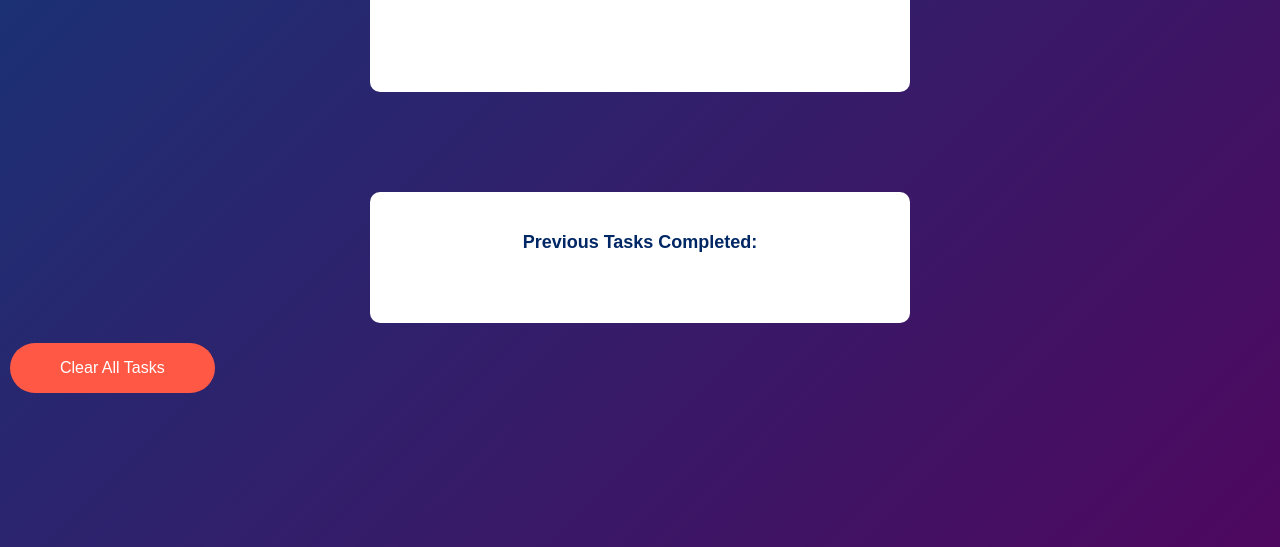
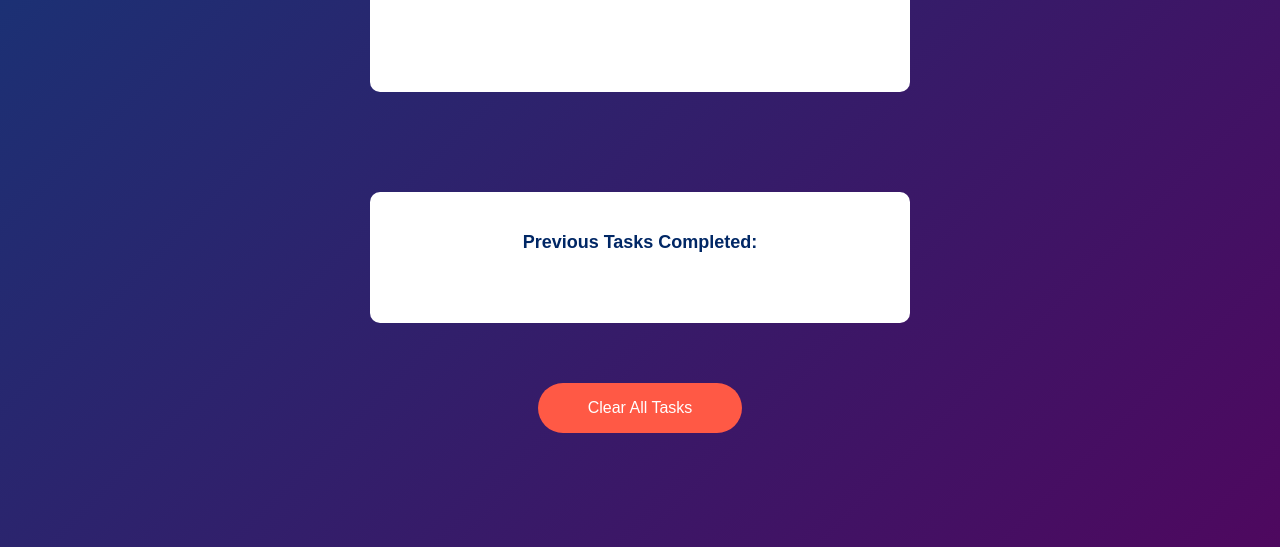
Before and after one commit to SiraajIsaacs/ToDoList, a plain HTML site: page index.html in a window 1280 px wide. Shown: the part 253-800 px from the top of the page. Drawn offline with Linux system fonts and the light colour scheme.

Commit message:
Styled clear tasks button.

```diff
--- a/index.html
+++ b/index.html
@@ -26,7 +26,7 @@
                 <!--<li>Task 1</li>-->
             </ul>
     </div>
-    <div>
+    <div class="destruction">
         <button id="clearAllTasksButton">Clear All Tasks</button>
     </div>
     <script src="script.js"></script>
--- a/style.css
+++ b/style.css
@@ -138,3 +138,10 @@ ul li span:hover{
     justify-content: center;
     align-items: center;
 }
+
+.destruction{
+    display: flex;
+    justify-content: center;
+    align-items: center;
+    margin-top: 60px;
+}
```
